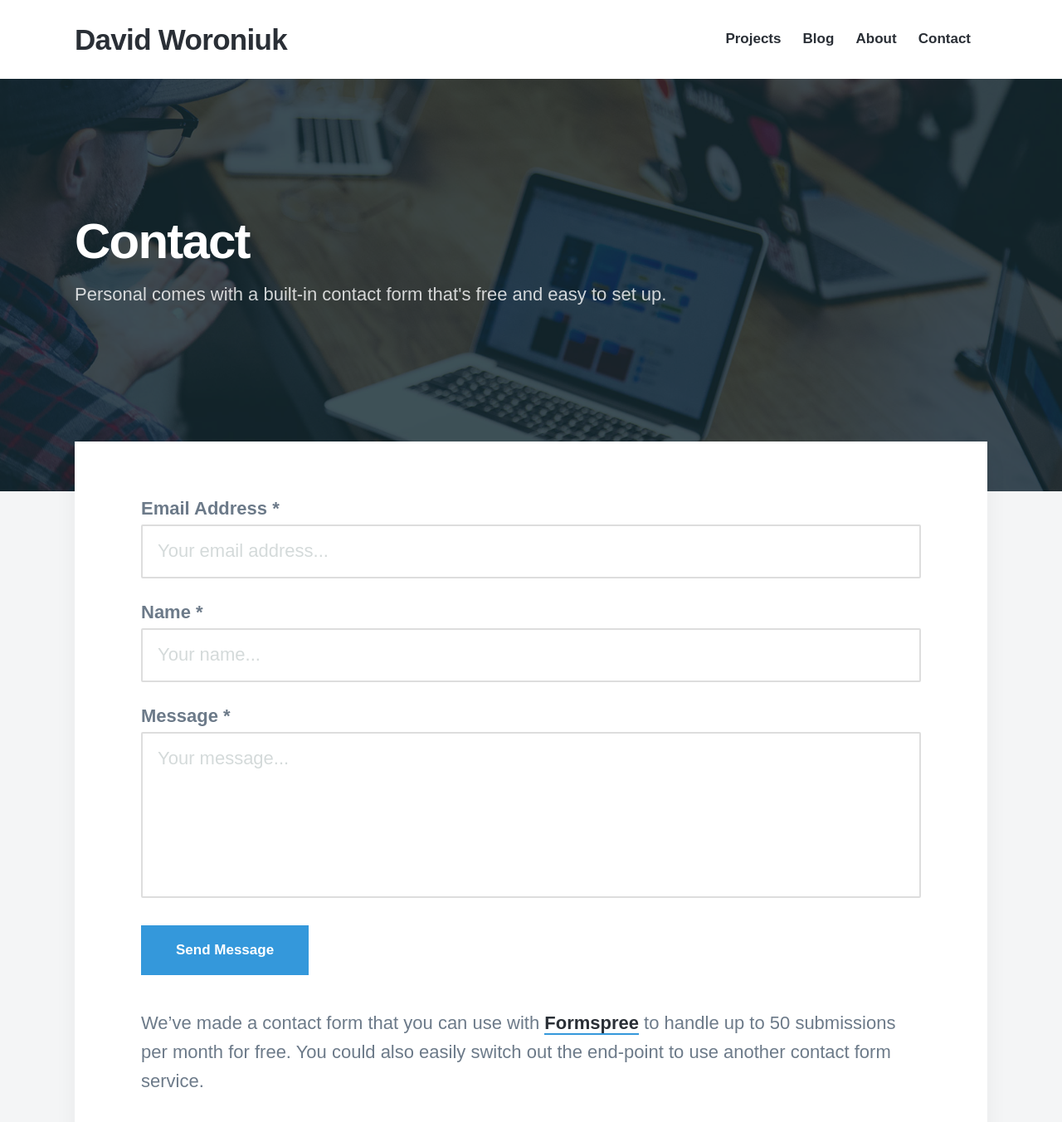
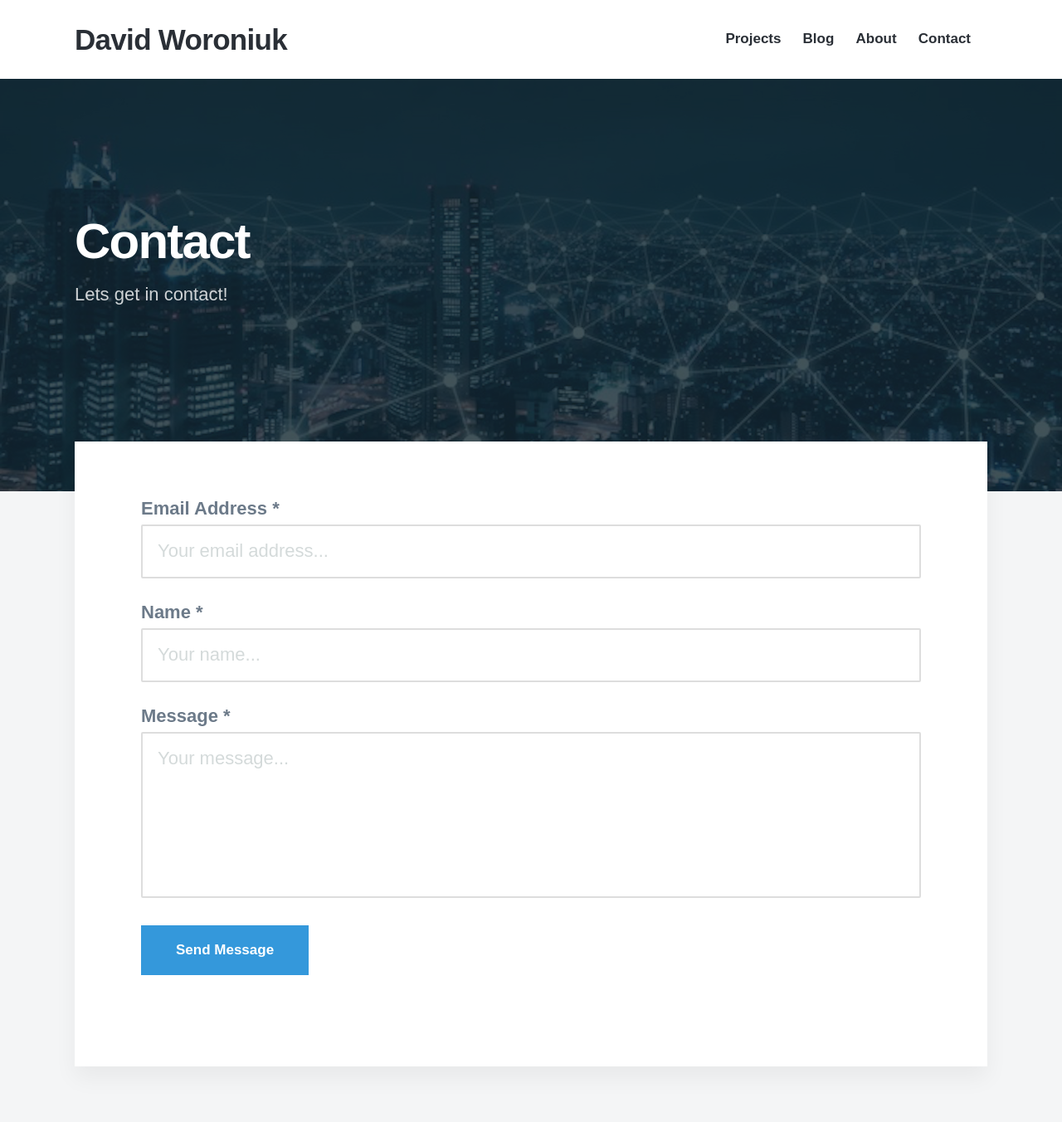
Before and after one commit to David-Woroniuk/Personal-Website, a Jekyll site: the page built from _pages/contact.md, in a window 1280 px wide and 1400 px high. Shown: the top 1352 px of the window at 83% size. Built offline with Jekyll 4.4.1, drawn with Linux system fonts in a browser that asks for light colours; nearby versions of some CDN libraries; some web fonts are replaced.

Commit message:
Updated Doc

```diff
--- a/_pages/contact.md
+++ b/_pages/contact.md
@@ -1,10 +1,8 @@
 ---
 title: Contact
-subtitle: Personal comes with a built-in contact form that's free and easy to set up.
+subtitle: Lets get in contact!
 description: Personal is the perfect theme for developers, designers and other creatives.
-featured_image: /images/demo/contact.jpg
+featured_image: /images/demo/Website2.jpg
 ---
 
 {% include contact-form.html %}
-
-We've made a contact form that you can use with [Formspree](https://formspree.io/create/jekyllthemes) to handle up to 50 submissions per month for free. You could also easily switch out the end-point to use another contact form service.
```
